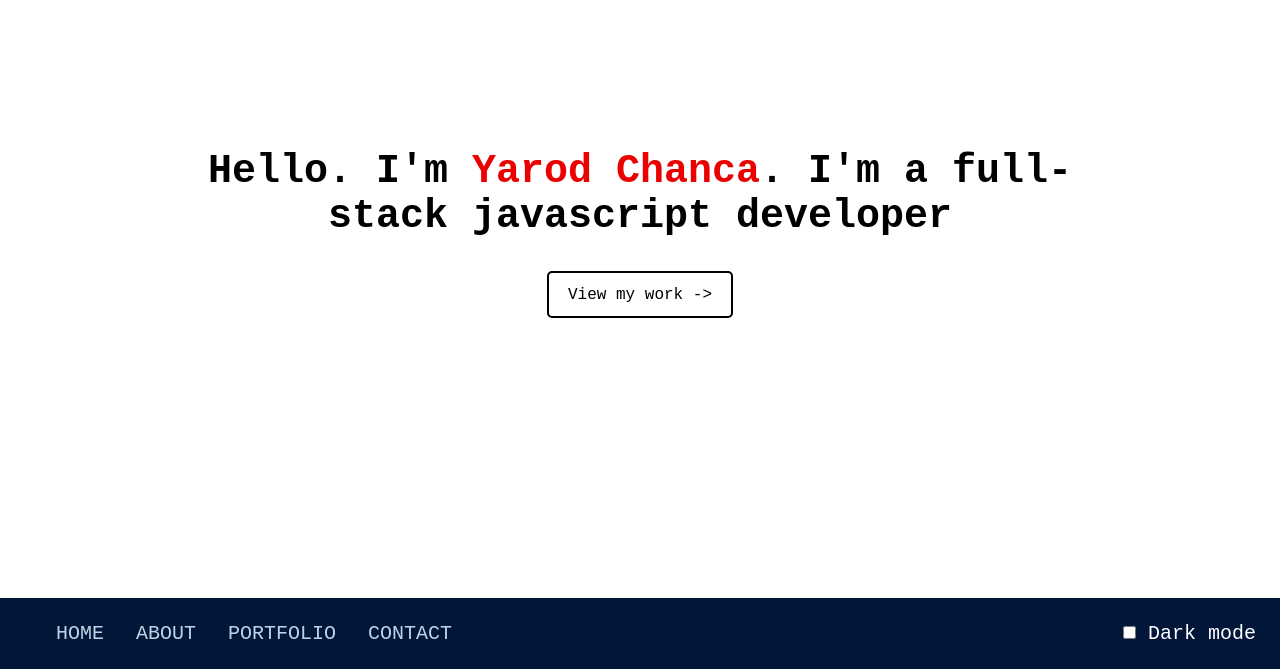
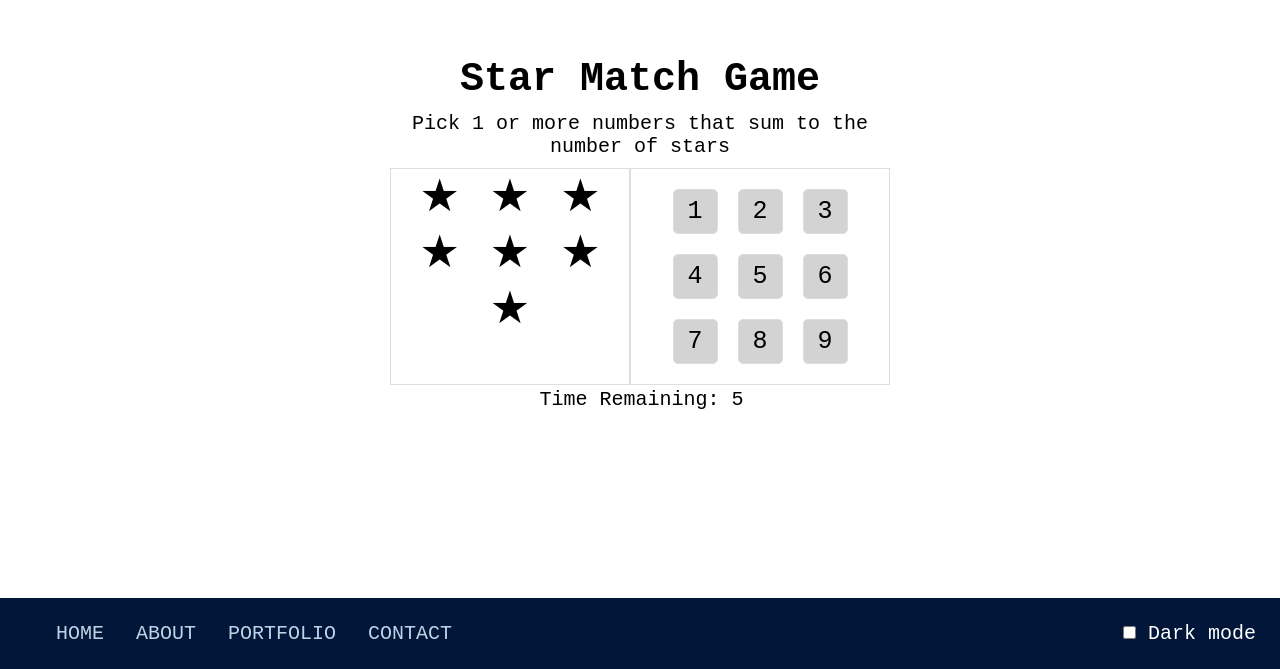
Before and after one commit to YarodCha/YarodCha.github.io, a React (Create React App) app: page /StarMatchGame in a window 1280 px wide. Shown: the part 131-800 px from the top of the page. Built offline with nearby package versions, Linux system fonts and the light colour scheme.

Commit message:
Feature: Añadir StarMatchGame y GithubCardsApp

```diff
--- a/src/App.js
+++ b/src/App.js
@@ -11,6 +11,8 @@ import {
 } from "react-router-dom";
 
 import './App.css'
+import GithubCardsApp from './pages/GithubCardsApp'
+import StarMatchGame from './pages/StarMatchGame'
 
 export default function App() {
   return (
@@ -27,6 +29,12 @@ export default function App() {
             <Route path="/contact">
               <Contact />
             </Route>
+            <Route path="/GithubCardsApp">
+              <GithubCardsApp />
+            </Route>
+            <Route path="/StarMatchGame">
+              <StarMatchGame />
+            </Route>
             <Route path="/">
               <Home />
             </Route>
--- a/src/assets/data.json
+++ b/src/assets/data.json
@@ -19,6 +19,16 @@
             "title": "React e-commerce",
             "link": "https://react-ecommerce-yarod.netlify.app/",
             "languages": "JavaScript,ReactJs"
+        },
+        {
+            "title": "Github Cards App",
+            "link": "/GithubCardsApp",
+            "languages": "JavaScript,ReactJs"
+        },
+        {
+            "title": "Star Match Game",
+            "link": "/StarMatchGame",
+            "languages": "JavaScript,ReactJs"
         }
     ]
 }
--- a/src/components/Home.jsx
+++ b/src/components/Home.jsx
@@ -1,5 +1,5 @@
 import './Home.css';
-import { NavLink } from 'react-router-dom';
+import { Link } from 'react-router-dom';
 export default function Home() {
   return (
     <div className="contenedor">
@@ -10,13 +10,12 @@ export default function Home() {
         </span>
         . I'm a full-stack javascript developer
       </h1>
-      <NavLink
-        activeClassName="activeLink"
+      <Link
         to="/portfolio"
         style={{ margin: '0px' }}
       >
-        <button onClick={() => console.log('click')}>View my work -&gt;</button>
-      </NavLink>
+        <button>View my work -&gt;</button>
+      </Link>
     </div>
   );
 }
--- a/src/components/Portfolio.jsx
+++ b/src/components/Portfolio.jsx
@@ -1,25 +1,28 @@
+import { Link } from 'react-router-dom';
 import data from '../assets/data.json';
 
 export default function Portfolio() {
   let projects = data.projects;
+
+  function generateProjectListElement(project) {
+    return (
+      <li key={project.title}>
+        {project.link.startsWith('http') ? (
+          <a href={project.link} target="_blank" rel="noopener noreferrer">
+            {project.title}
+          </a>
+        ) : (
+          <Link to={project.link}> {project.title} </Link>
+        )}
+        <small> {project.languages.replace(/,/g, ', ')} </small>
+      </li>
+    );
+  }
+
   return (
     <div>
       <h1>Portfolio</h1>
-      <ul>
-        {projects.map((project) => (
-          <li key={project.title} >
-            <a
-              key={project.title}
-              href={project.link}
-              target="_blank"
-              rel="noopener noreferrer"
-            >
-              {project.title}
-            </a>
-            <small> {project.languages.replace(",", ", ")} </small>
-          </li>
-        ))}
-      </ul>
+      <ul>{projects.map(generateProjectListElement)}</ul>
     </div>
   );
 }
--- /dev/null
+++ b/src/pages/GithubCardsApp.css
@@ -0,0 +1,24 @@
+.github-profile {
+    display: flex;
+    margin-top: 20px;
+    background-color: #181515;
+    padding: 5px;
+    border-radius: 5px;
+}
+.info {
+    margin-left: 10px;
+    text-align: left;
+}
+.name {
+    font-weight: bold;
+}
+
+input {
+    padding: 0.8rem;
+    font-size: 1rem;
+}
+
+.button {
+    background-color: black;
+    font-weight: bold;
+}
--- /dev/null
+++ b/src/pages/GithubCardsApp.jsx
@@ -0,0 +1,87 @@
+import axios from 'axios';
+import React, { Component } from 'react';
+
+import './GithubCardsApp.css';
+
+export default class GithubCardsApp extends Component {
+  state = {
+    profiles: [],
+  };
+
+  addNewProfile = (profileData) => {
+    this.setState((prevState) => ({
+      profiles: [...prevState.profiles, profileData],
+    }));
+  };
+
+  render() {
+    return (
+      <div>
+        <h1>Github Cards App</h1>
+        <Form onSubmit={this.addNewProfile} />
+        <CardList profiles={this.state.profiles} />
+      </div>
+    );
+  }
+}
+
+class Card extends Component {
+  render() {
+    const profile = this.props;
+    return (
+      <div className="github-profile">
+        <img src={profile.avatar_url} alt="placeholder" height="75px" />
+        <div className="info">
+          <div className="name"> {profile.name} </div>
+          <div className="company"> {profile.company} </div>
+        </div>
+      </div>
+    );
+  }
+}
+
+const CardList = ({ profiles }) => (
+  <div>
+    {profiles.map((profile) => (
+      <Card {...profile} key={profile.id} />
+    ))}
+  </div>
+);
+
+class Form extends Component {
+  state = {
+    userName: '',
+  };
+
+  handleSubmit = async (event) => {
+    event.preventDefault();
+    try {
+      const response = await axios.get(
+        `https://api.github.com/users/${this.state.userName}`
+      );
+      this.props.onSubmit(response.data);
+      this.setState({ userName: '' });
+    } catch (error) {
+      console.error(error.message);
+    }
+  };
+
+  render() {
+    return (
+      <form onSubmit={this.handleSubmit}>
+        <div style={{display: 'inline-block'}}>
+          <label style={{display: 'block', textAlign: 'left'}} htmlFor="username">Username</label>
+          <input style={{display: 'block'}}
+            type="text"
+            id="username"
+            placeholder="Github username"
+            value={this.state.userName}
+            onChange={(event) => this.setState({ userName: event.target.value })}
+            required
+          />
+        </div>
+        <button className="button">Add card</button>
+      </form>
+    );
+  }
+}
--- /dev/null
+++ b/src/pages/StarMatchGame.css
@@ -0,0 +1,68 @@
+.game {
+  max-width: 500px;
+  margin: 0 auto;
+}
+
+.body {
+  display: flex;
+}
+
+.help {
+  margin: 10px;
+  text-align: center;
+}
+
+.left {
+  text-align: center;
+  width: 50%;
+  border: thin solid #ddd;
+}
+
+.right {
+  text-align: center;
+  padding: 10px;
+  width: 50%;
+  border: thin solid #ddd;
+}
+
+.star {
+  display: inline-block;
+  margin: 0 15px;
+}
+
+.star:after {
+  content: '\2605';
+  font-size: 45px;
+}
+
+.number {
+  padding: 0;
+  color: black;
+  background-color: #eee;
+  border: thin solid #ddd;
+  width: 45px;
+  height: 45px;
+  margin: 10px;
+  font-size: 25px;
+}
+
+.number:focus,
+.number:active {
+  outline: none;
+  border: thin solid #ddd;
+}
+
+.timer {
+  margin-top: 3px;
+  margin-left: 3px;
+}
+
+.game-done .message {
+  font-size: 250%;
+  font-weight: bold;
+  margin: 15px;
+}
+
+.game-done button {
+  margin-top: 0;
+}
--- /dev/null
+++ b/src/pages/StarMatchGame.jsx
@@ -0,0 +1,196 @@
+import { useEffect, useState } from 'react';
+import './StarMatchGame.css';
+
+const useGameState = () => {
+  const [stars, setStars] = useState(utils.random(1, 9));
+  const [availableNumbers, setAvailableNumbers] = useState(utils.range(1, 9));
+  const [candidateNumbers, setCandidateNumbers] = useState([]);
+  const [secondsLeft, setSecondsLeft] = useState(10);
+
+  useEffect(() => {
+    if (secondsLeft > 0 && availableNumbers.length > 0) {
+      const timerId = setTimeout(() => {
+        setSecondsLeft(secondsLeft - 1);
+      }, 1000);
+      return () => {
+        clearTimeout(timerId);
+      };
+    }
+    console.log('Rendering');
+    return () => {
+      console.log('Destroying');
+    };
+  });
+
+  const setGameState = (newCandidateNumbers) => {
+    if (utils.sum(newCandidateNumbers) !== stars) {
+      setCandidateNumbers(newCandidateNumbers);
+    } else {
+      const newAvailableNumbers = availableNumbers.filter(
+        (number) => !newCandidateNumbers.includes(number)
+      );
+      setAvailableNumbers(newAvailableNumbers);
+      setCandidateNumbers([]);
+      setStars(utils.randomSumIn(newAvailableNumbers, 9));
+    }
+  };
+
+  return {
+    stars,
+    availableNumbers,
+    candidateNumbers,
+    secondsLeft,
+    setGameState,
+  };
+};
+
+const Game = (props) => {
+  const {
+    stars,
+    availableNumbers,
+    candidateNumbers,
+    secondsLeft,
+    setGameState,
+  } = useGameState();
+
+  const candidatesAreWrong = utils.sum(candidateNumbers) > stars;
+  const gameStatus =
+    availableNumbers.length === 0
+      ? 'won'
+      : secondsLeft === 0
+      ? 'lost'
+      : 'active';
+
+  const numberStatus = (number) => {
+    if (!availableNumbers.includes(number)) {
+      return 'used';
+    }
+    if (candidateNumbers.includes(number)) {
+      return candidatesAreWrong ? 'wrong' : 'candidate';
+    }
+    return 'available';
+  };
+
+  const onNumberClick = (number, currentStatus) => {
+    if (gameStatus !== 'active' || currentStatus === 'used') {
+      return;
+    }
+
+    const newCandidateNumbers =
+      currentStatus === 'available'
+        ? candidateNumbers.concat(number)
+        : candidateNumbers.filter((num) => num !== number);
+
+    setGameState(newCandidateNumbers);
+  };
+
+  return (
+    <div className="game">
+      <h1>Star Match Game</h1>
+      <div className="help">
+        Pick 1 or more numbers that sum to the number of stars
+      </div>
+      <div className="body">
+        <div className="left">
+          {gameStatus !== 'active' ? (
+            <PlayAgain onClick={props.startNewGame} gameStatus={gameStatus} />
+          ) : (
+            <StarsDisplay count={stars} />
+          )}
+        </div>
+        <div className="right">
+          {utils.range(1, 9).map((number) => (
+            <NumberButton
+              key={number}
+              number={number}
+              status={numberStatus(number)}
+              onClick={onNumberClick}
+            />
+          ))}
+        </div>
+      </div>
+      <div className="timer">Time Remaining: {secondsLeft}</div>
+    </div>
+  );
+};
+
+const PlayAgain = ({ onClick, gameStatus }) => {
+  return (
+    <div className="game-done">
+      <div
+        className="message"
+        style={{ color: gameStatus === 'won' ? 'green' : 'red' }}
+      >
+        {gameStatus === 'won' ? 'Nice' : 'Game Over'}
+      </div>
+      <button onClick={() => onClick()}>Play again</button>
+    </div>
+  );
+};
+
+const NumberButton = ({ number, onClick, status }) => {
+  return (
+    <button
+      className="number"
+      style={{ backgroundColor: colors[status] }}
+      onClick={() => onClick(number, status)}
+    >
+      {number}
+    </button>
+  );
+};
+
+const StarsDisplay = ({ count }) => {
+  return (
+    <>
+      {utils.range(1, count).map((starId) => (
+        <div className="star" key={starId} />
+      ))}
+    </>
+  );
+};
+
+const StarMatchGame = () => {
+  const [gameId, setGameId] = useState(1);
+  return <Game key={gameId} startNewGame={() => setGameId(gameId + 1)} />;
+};
+
+export default StarMatchGame;
+
+// Color Theme
+const colors = {
+  available: 'lightgray',
+  used: 'lightgreen',
+  wrong: 'lightcoral',
+  candidate: 'deepskyblue',
+};
+
+// Math science
+const utils = {
+  // Sum an array
+  sum: (arr) => arr.reduce((acc, curr) => acc + curr, 0),
+
+  // create an array of numbers between min and max (edges included)
+  range: (min, max) => Array.from({ length: max - min + 1 }, (_, i) => min + i),
+
+  // pick a random number between min and max (edges included)
+  random: (min, max) => min + Math.floor(Math.random() * (max - min + 1)),
+
+  // Given an array of numbers and a max...
+  // Pick a random sum (< max) from the set of all available sums in arr
+  randomSumIn: (arr, max) => {
+    const sets = [[]];
+    const sums = [];
+    for (let i = 0; i < arr.length; i++) {
+      for (let j = 0, len = sets.length; j < len; j++) {
+        const candidateSet = sets[j].concat(arr[i]);
+        const candidateSum = utils.sum(candidateSet);
+        if (candidateSum <= max) {
+          sets.push(candidateSet);
+          sums.push(candidateSum);
+        }
+      }
+    }
+    return sums[utils.random(0, sums.length - 1)];
+  },
+};
```
Also changed, not shown: package.json (+5 -4 lines), public/index.html (+4 -4 lines), 1 other file (tests, documents, lock files or other folders).
